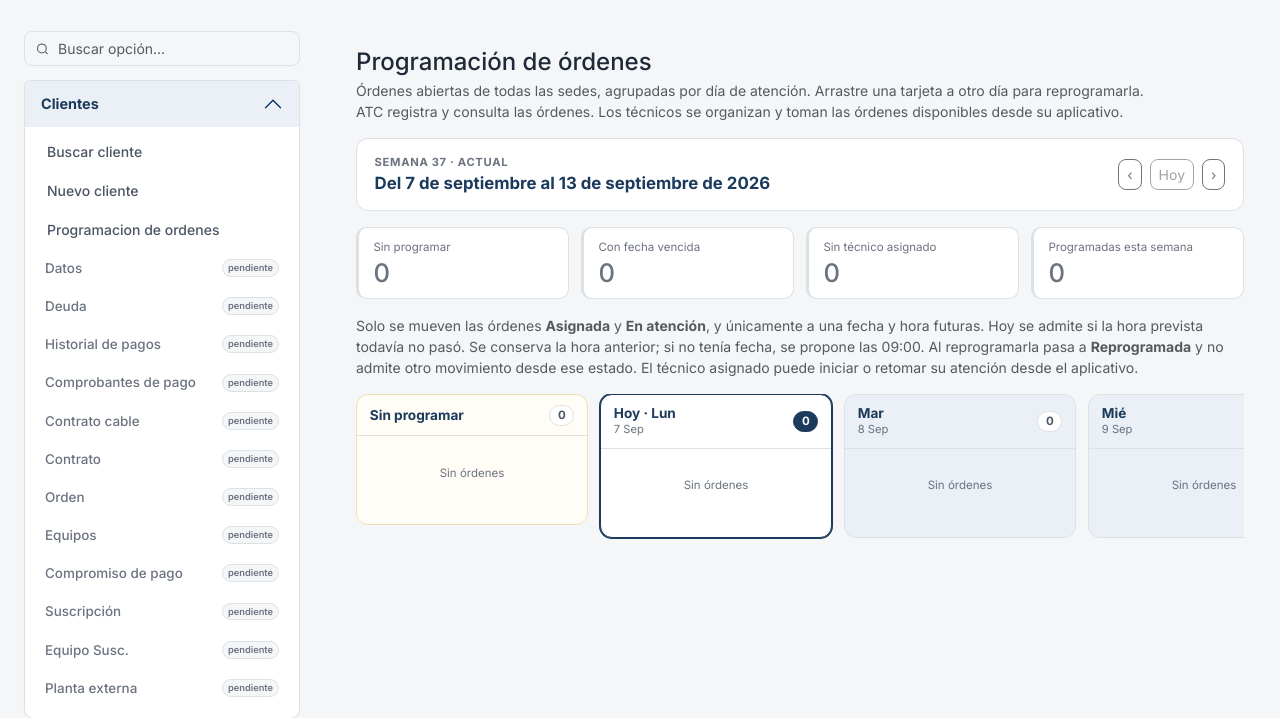
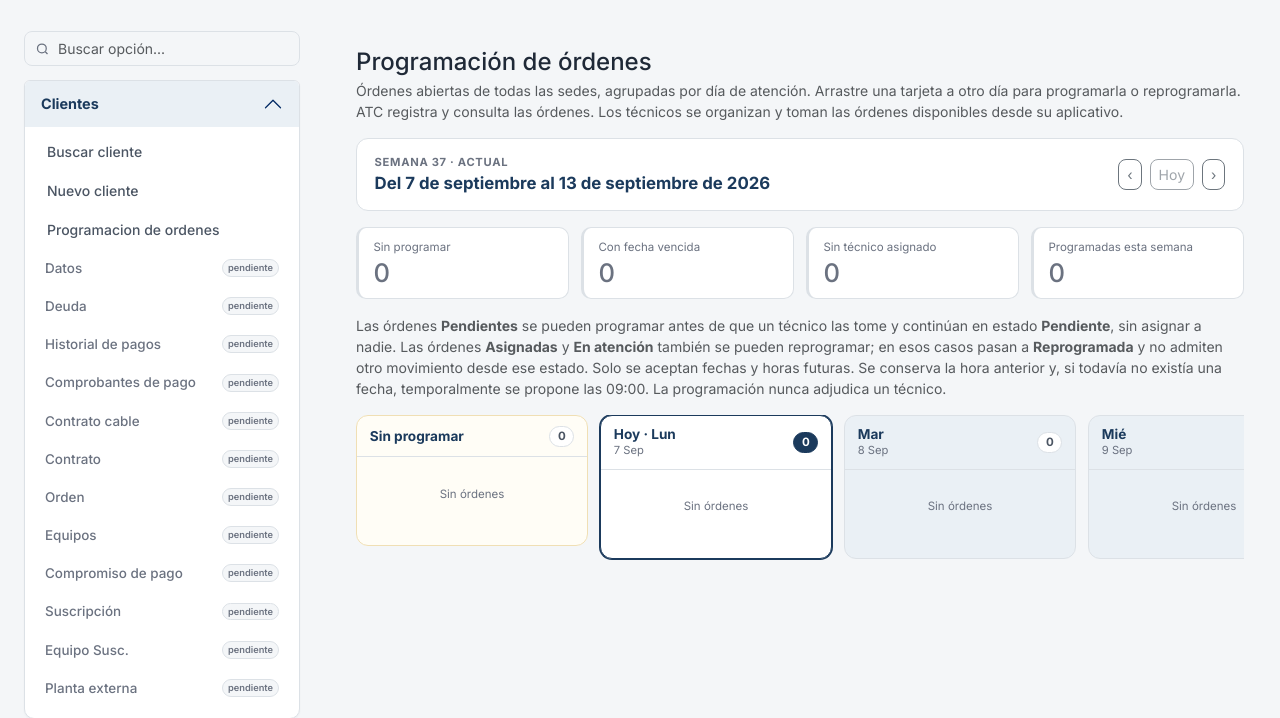
Before and after one commit to AlbertLanda/sicv-telecable, a Django app: page /work-orders/schedule/ in a window 1280 px wide. Shown: the part 61-779 px from the top of the page. Run offline with Django 5.2, Linux system fonts and the light colour scheme; the visitor is signed in with stand-in values (Sample User, id 1); data comes from the database, SQL or seed files in the repository; data that the repository does not hold is empty.

Commit message:
ui: aclarar programacion de ordenes pendientes

```diff
--- a/apps/work_orders/templates/work_orders/work_order_schedule_board.html
+++ b/apps/work_orders/templates/work_orders/work_order_schedule_board.html
@@ -334,9 +334,9 @@
             {% if board_branch %}{{ board_branch.name }}{% else %}todas las sedes{% endif %},
             agrupadas por día de atención.
             {% if perms.work_orders.assign_workorder %}
-                Arrastre una tarjeta a otro día para reprogramarla.
+                Arrastre una tarjeta a otro día para programarla o reprogramarla.
             {% else %}
-                Solo lectura: reprogramar requiere permiso de asignación.
+                Solo lectura: programar o reprogramar requiere permiso operativo de programación.
             {% endif %}
         </p>
         <p class="text-muted mb-0 small">
@@ -409,13 +409,14 @@
 
     {% if perms.work_orders.assign_workorder %}
         <p class="text-muted small mb-3">
-            Solo se mueven las órdenes <strong>Asignada</strong> y
-            <strong>En atención</strong>, y únicamente a una fecha y hora futuras.
-            Hoy se admite si la hora prevista todavía no pasó. Se conserva la
-            hora anterior; si no tenía fecha, se propone las 09:00. Al
-            reprogramarla pasa a <strong>Reprogramada</strong> y no admite otro
-            movimiento desde ese estado. El técnico asignado puede iniciar
-            o retomar su atención desde el aplicativo.
+            Las órdenes <strong>Pendientes</strong> se pueden programar antes de que
+            un técnico las tome y continúan en estado <strong>Pendiente</strong>, sin
+            asignar a nadie. Las órdenes <strong>Asignadas</strong> y
+            <strong>En atención</strong> también se pueden reprogramar; en esos casos
+            pasan a <strong>Reprogramada</strong> y no admiten otro movimiento desde
+            ese estado. Solo se aceptan fechas y horas futuras. Se conserva la
+            hora anterior y, si todavía no existía una fecha, temporalmente se
+            propone las 09:00. La programación nunca adjudica un técnico.
         </p>
     {% endif %}
 
```
